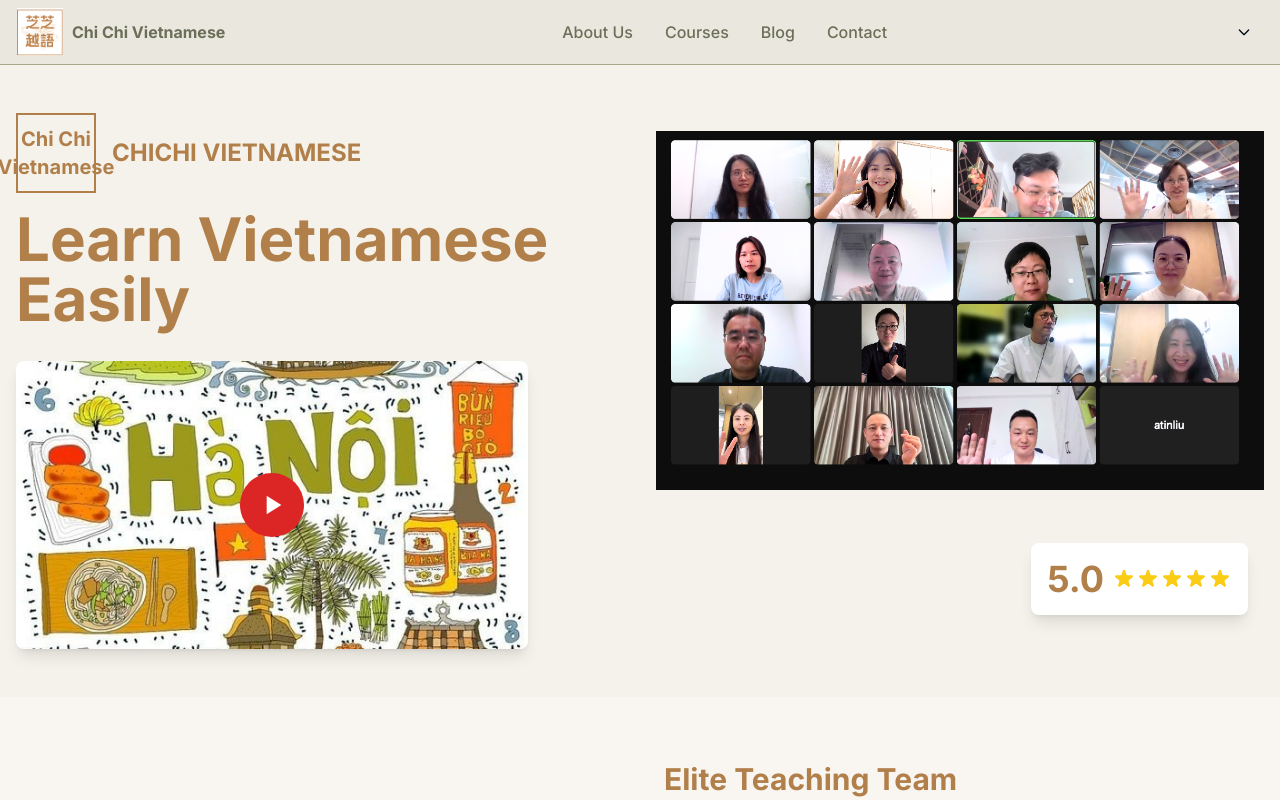
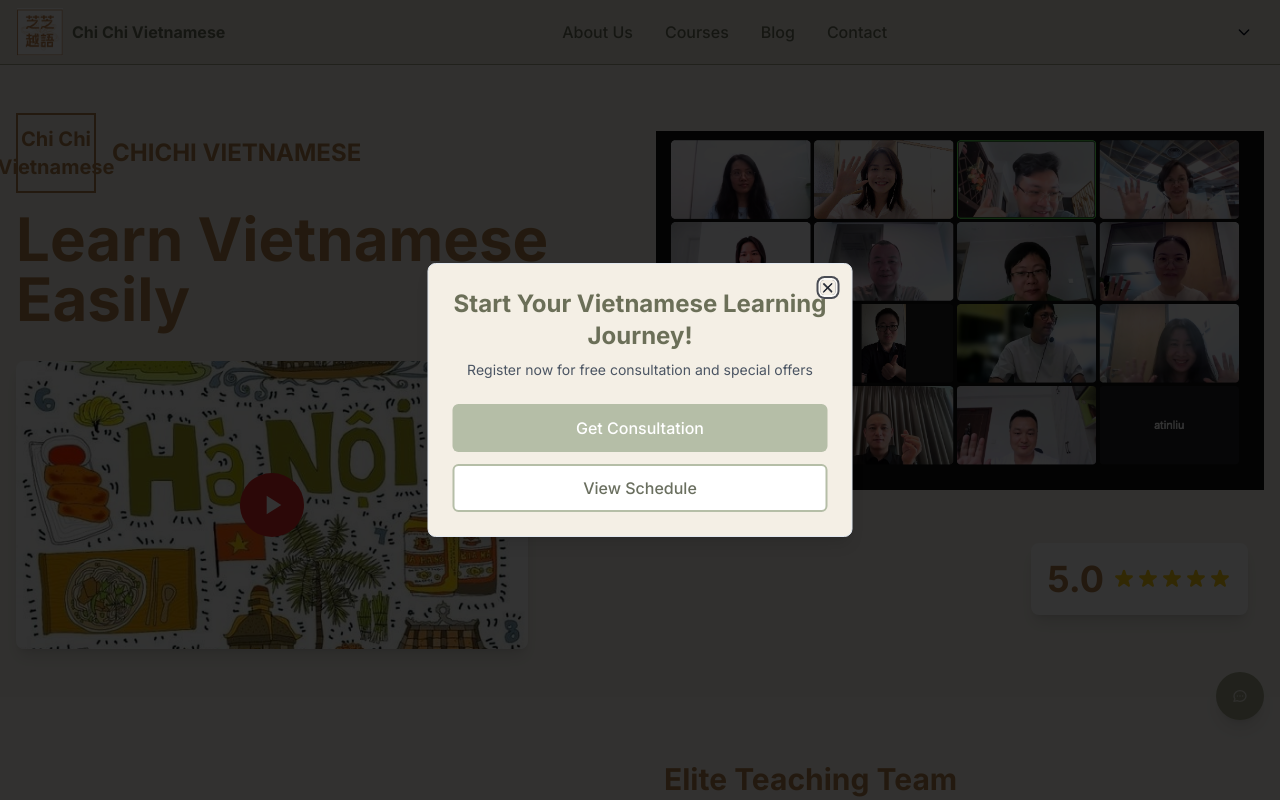
Before and after one commit to BrianNguyen291/Chichi, a Next.js app: page /1 in a window 1280 px wide. Shown: the top 800 px of the page. Built offline with nearby package versions, Linux system fonts and the light colour scheme; a small style sheet from the web is missing.

Commit message:
Add QuickContact and CTAPopup components to improve user engagement
- Integrate QuickContact component in the main layout for easy communication
- Add CTAPopup to the home page for enhanced user interaction
- Implement locale-aware components to support multilingual experience

```diff
--- a/app/[locale]/layout.tsx
+++ b/app/[locale]/layout.tsx
@@ -4,6 +4,7 @@ import '../globals.css'
 import { ThemeProvider } from '@/components/theme-provider'
 import { Header } from '@/components/header'
 import { ScrollToTop } from '@/components/ScrollToTop'
+import { QuickContact } from '@/components/QuickContact'
 import type { Locale } from '@/lib/i18n'
 
 const inter = Inter({ subsets: ['latin'] })
@@ -34,6 +35,7 @@ export default function RootLayout({ children, params: { locale } }: RootLayoutP
             <Header locale={locale as Locale} />
             <main className="flex-1 pb-16 md:pb-0">{children}</main>
             <ScrollToTop />
+            <QuickContact locale={locale} />
           </div>
         </ThemeProvider>
       </body>
--- a/app/[locale]/page.tsx
+++ b/app/[locale]/page.tsx
@@ -5,6 +5,7 @@ import { TeachingPhilosophy } from '@/components/sections/TeachingPhilosophy'
 import { LearningEnvironment } from '@/components/sections/LearningEnvironment'
 import { LanguageLevels } from '@/components/sections/LanguageLevels'
 import { PartnersAndFooter } from '@/components/sections/PartnersAndFooter'
+import { CTAPopup } from '@/components/CTAPopup'
 import { useTranslations } from '@/lib/i18n'
 
 interface HomePageProps {
@@ -16,6 +17,7 @@ interface HomePageProps {
 export default function HomePage({ params: { locale } }: HomePageProps) {
   return (
     <div className="flex flex-col min-h-screen">
+      <CTAPopup locale={locale} />
       <HeroSection locale={locale} />
       <TeacherTeam locale={locale} />
       <CourseFeatures locale={locale} />
--- /dev/null
+++ b/components/CTAPopup.tsx
@@ -0,0 +1,104 @@
+'use client'
+
+import { useState, useEffect } from 'react'
+import { Dialog, DialogContent } from '@/components/ui/dialog'
+import { Button } from '@/components/ui/button'
+import { colors } from '@/lib/colors'
+import Link from 'next/link'
+
+interface CTAPopupProps {
+  locale: string;
+}
+
+const translations = {
+  vi: {
+    title: 'Bắt đầu hành trình học tiếng Việt của bạn!',
+    description: 'Đăng ký ngay để nhận tư vấn miễn phí và ưu đãi đặc biệt',
+    courseButton: 'Xem lịch học',
+    consultButton: 'Đăng ký tư vấn',
+  },
+  en: {
+    title: 'Start Your Vietnamese Learning Journey!',
+    description: 'Register now for free consultation and special offers',
+    courseButton: 'View Schedule',
+    consultButton: 'Get Consultation',
+  },
+  'zh-Hant': {
+    title: '開始您的越南語學習之旅！',
+    description: '立即註冊獲得免費諮詢和特別優惠',
+    courseButton: '查看課程表',
+    consultButton: '立即諮詢',
+  },
+  'zh-Hans': {
+    title: '开始您的越南语学习之旅！',
+    description: '立即注册获得免费咨询和特别优惠',
+    courseButton: '查看课程表',
+    consultButton: '立即咨询',
+  }
+}
+
+export function CTAPopup({ locale }: CTAPopupProps) {
+  const [isOpen, setIsOpen] = useState(false)
+  const t = translations[locale as keyof typeof translations] || translations.en
+
+  useEffect(() => {
+    const timer = setTimeout(() => {
+      setIsOpen(true)
+    }, 5000)
+
+    return () => clearTimeout(timer)
+  }, [])
+
+  const handleConsultClick = () => {
+    // Replace with your Google Form URL
+    window.open('https://forms.gle/your-form-url', '_blank')
+  }
+
+  return (
+    <Dialog open={isOpen} onOpenChange={setIsOpen}>
+      <DialogContent className="sm:max-w-[425px] p-0 gap-0 bg-[#F4EFE5] rounded-lg">
+        <button
+          onClick={() => setIsOpen(false)}
+          className="absolute right-4 top-4 rounded-sm opacity-70 ring-offset-background transition-opacity hover:opacity-100 focus:outline-none focus:ring-2 focus:ring-ring focus:ring-offset-2 disabled:pointer-events-none data-[state=open]:bg-accent data-[state=open]:text-muted-foreground"
+        >
+          <svg width="15" height="15" viewBox="0 0 15 15" fill="none" xmlns="http://www.w3.org/2000/svg">
+            <path d="M11.7816 4.03157C12.0062 3.80702 12.0062 3.44295 11.7816 3.2184C11.5571 2.99385 11.193 2.99385 10.9685 3.2184L7.50005 6.68682L4.03164 3.2184C3.80708 2.99385 3.44301 2.99385 3.21846 3.2184C2.99391 3.44295 2.99391 3.80702 3.21846 4.03157L6.68688 7.49999L3.21846 10.9684C2.99391 11.193 2.99391 11.557 3.21846 11.7816C3.44301 12.0061 3.80708 12.0061 4.03164 11.7816L7.50005 8.31316L10.9685 11.7816C11.193 12.0061 11.5571 12.0061 11.7816 11.7816C12.0062 11.557 12.0062 11.193 11.7816 10.9684L8.31322 7.49999L11.7816 4.03157Z" fill="currentColor" fillRule="evenodd" clipRule="evenodd"></path>
+          </svg>
+          <span className="sr-only">Close</span>
+        </button>
+
+        <div className="p-6 space-y-6">
+          <div className="text-center space-y-2">
+            <h2
+              className="text-2xl font-bold"
+              style={{ color: colors.darkOlive }}
+            >
+              {t.title}
+            </h2>
+            <p className="text-sm text-gray-600">
+              {t.description}
+            </p>
+          </div>
+
+          <div className="space-y-3">
+            <Button
+              onClick={handleConsultClick}
+              className="w-full h-12 text-base font-medium bg-[#B5BEA7] hover:bg-[#A5AD98] text-white"
+            >
+              {t.consultButton}
+            </Button>
+
+            <Link href={`/${locale}/courses`} className="block w-full">
+              <Button
+                variant="outline"
+                className="w-full h-12 text-base font-medium border-2 border-[#B5BEA7] text-[#6A6F5F] hover:bg-[#F9F6F0]"
+              >
+                {t.courseButton}
+              </Button>
+            </Link>
+          </div>
+        </div>
+      </DialogContent>
+    </Dialog>
+  )
+}
--- /dev/null
+++ b/components/QuickContact.tsx
@@ -0,0 +1,106 @@
+'use client'
+
+import { useState } from 'react'
+import { Button } from '@/components/ui/button'
+import { colors } from '@/lib/colors'
+import Link from 'next/link'
+import Image from 'next/image'
+
+interface QuickContactProps {
+  locale: string;
+}
+
+const translations = {
+  vi: {
+    contact: 'Liên hệ',
+    message: 'Nhắn tin',
+    call: 'Gọi điện',
+  },
+  en: {
+    contact: 'Contact',
+    message: 'Message',
+    call: 'Call',
+  },
+  'zh-Hant': {
+    contact: '聯絡',
+    message: '傳訊息',
+    call: '撥打電話',
+  },
+  'zh-Hans': {
+    contact: '联系',
+    message: '发消息',
+    call: '拨打电话',
+  }
+}
+
+const contactOptions = [
+  {
+    type: 'line',
+    icon: '/images/Line.png',
+    link: 'https://line.me/ti/p/your-line-id'
+  },
+  {
+    type: 'wechat',
+    icon: '/images/Wechat.png',
+    link: 'weixin://dl/chat?your-wechat-id'
+  },
+  {
+    type: 'zalo',
+    icon: '/images/zalo.png',
+    link: 'https://zalo.me/your-zalo-id'
+  },
+  {
+    type: 'phone',
+    icon: '/images/phone.png',
+    link: 'tel:+886123456789'
+  }
+]
+
+export function QuickContact({ locale }: QuickContactProps) {
+  const [isExpanded, setIsExpanded] = useState(false)
+  const t = translations[locale as keyof typeof translations] || translations.en
+
+  return (
+    <div className="fixed bottom-20 right-4 z-50 flex flex-col items-end space-y-2">
+      {isExpanded && (
+        <div className="flex flex-col items-end space-y-2 mb-2">
+          {contactOptions.map((option) => (
+            <Link
+              key={option.type}
+              href={option.link}
+              target="_blank"
+              rel="noopener noreferrer"
+              className="flex items-center bg-white rounded-full shadow-lg p-2 hover:scale-105 transition-transform"
+            >
+              <Image
+                src={option.icon}
+                alt={option.type}
+                width={32}
+                height={32}
+                className="rounded-full"
+              />
+            </Link>
+          ))}
+        </div>
+      )}
+      <Button
+        onClick={() => setIsExpanded(!isExpanded)}
+        className="rounded-full w-12 h-12 shadow-lg"
+        style={{
+          backgroundColor: colors.secondary,
+          color: colors.lightCream
+        }}
+      >
+        {isExpanded ? (
+          <svg xmlns="http://www.w3.org/2000/svg" fill="none" viewBox="0 0 24 24" stroke="currentColor" className="w-6 h-6">
+            <path strokeLinecap="round" strokeLinejoin="round" strokeWidth={2} d="M6 18L18 6M6 6l12 12" />
+          </svg>
+        ) : (
+          <svg xmlns="http://www.w3.org/2000/svg" fill="none" viewBox="0 0 24 24" stroke="currentColor" className="w-6 h-6">
+            <path strokeLinecap="round" strokeLinejoin="round" strokeWidth={2} d="M8 12h.01M12 12h.01M16 12h.01M21 12c0 4.418-4.03 8-9 8a9.863 9.863 0 01-4.255-.949L3 20l1.395-3.72C3.512 15.042 3 13.574 3 12c0-4.418 4.03-8 9-8s9 3.582 9 8z" />
+          </svg>
+        )}
+      </Button>
+    </div>
+  )
+}
```
Also changed, not shown: public/images/phone.png (added).
